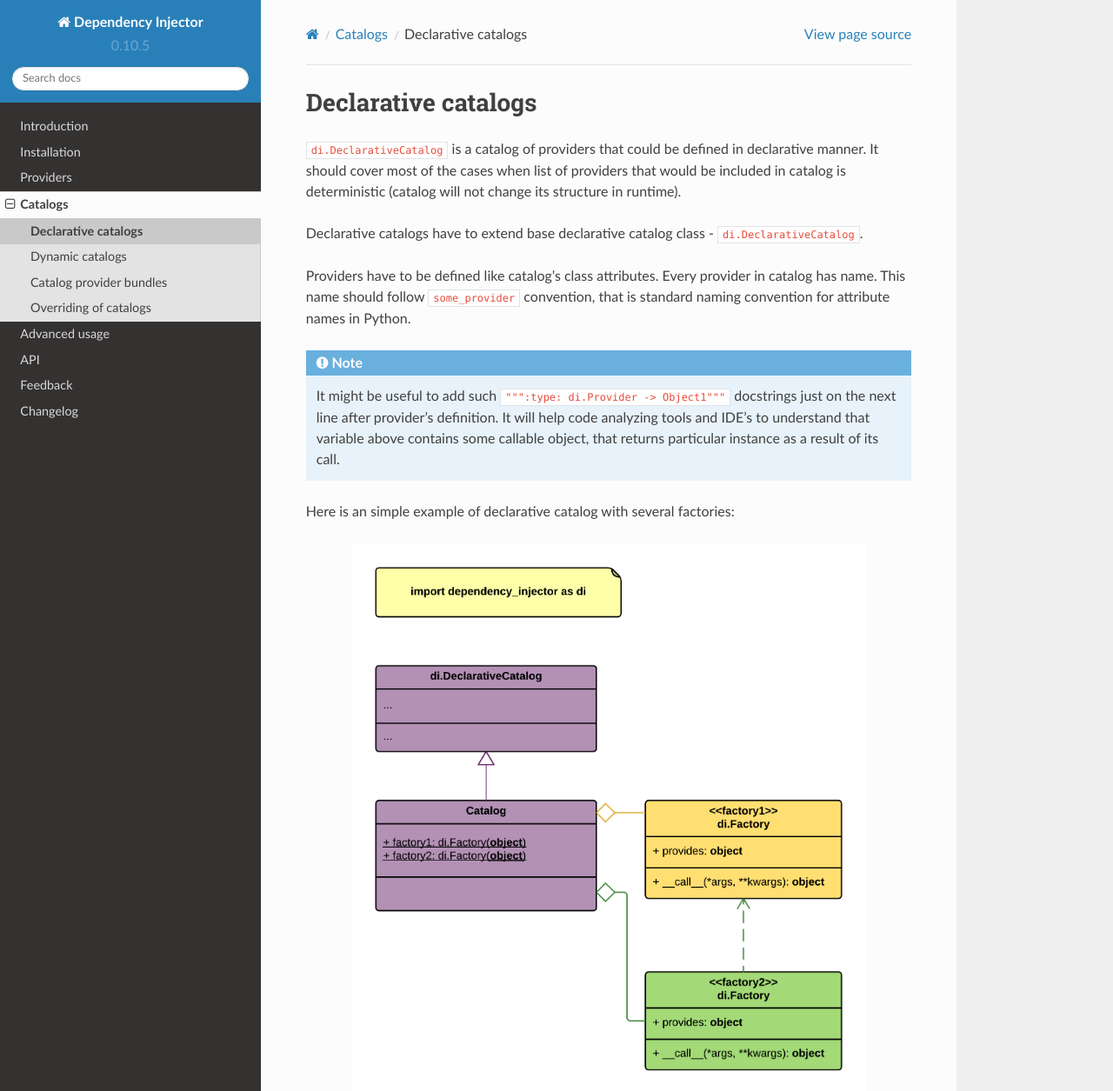
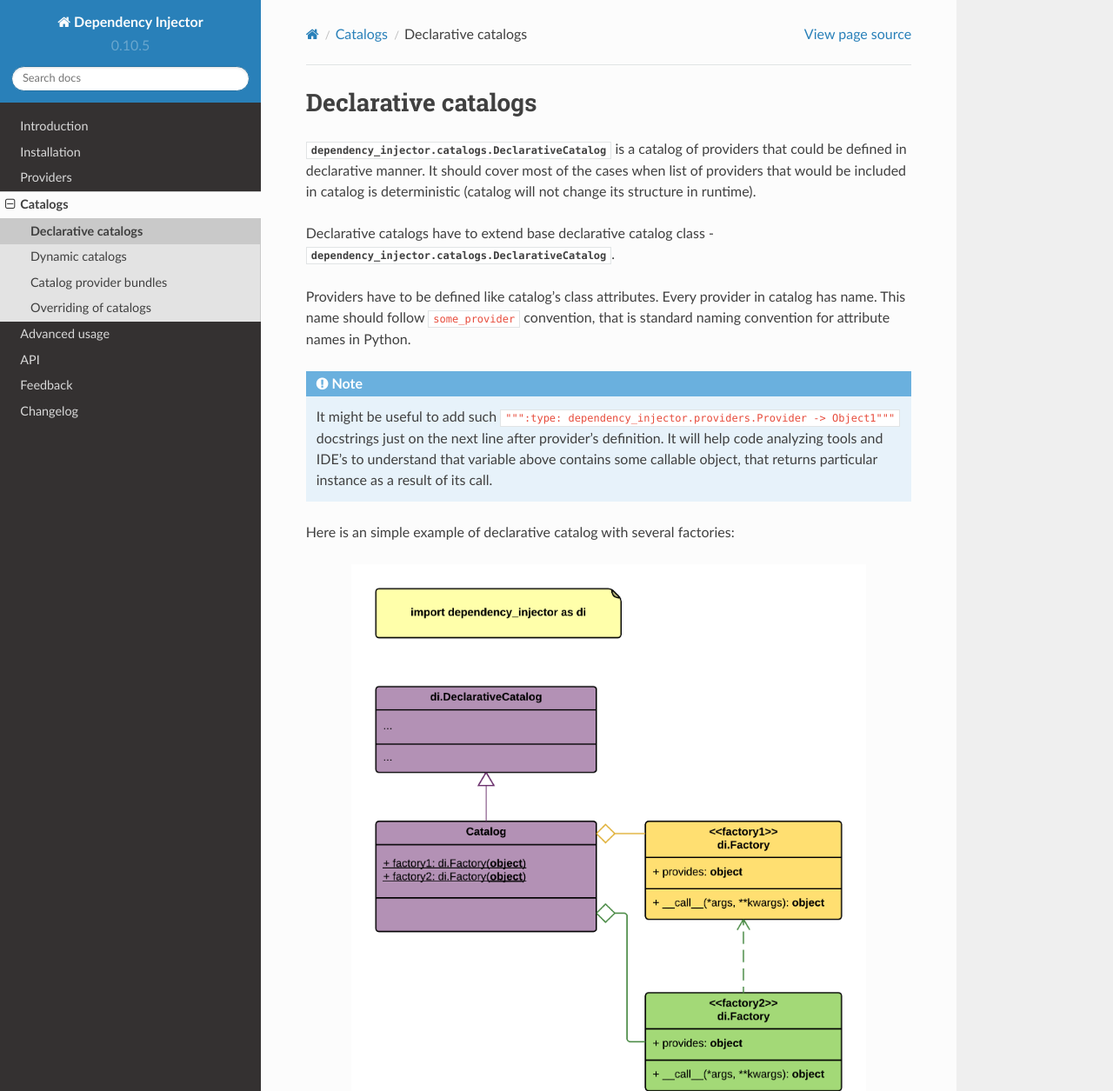
Before and after one commit to ets-labs/python-dependency-injector, a Sphinx documentation site: the page built from docs/catalogs/declarative.rst, in a window 1280 px wide and 1400 px high, cut to the strip 0-1255 px from the top of the window. Shown: the whole strip at 87% size. Built offline with Sphinx 7.4.7 and the Read the Docs theme 2.0.0, drawn with Linux system fonts in a browser that asks for light colours; some of the changed text lies outside the part shown.

```diff
--- /dev/null
+++ b/docs/api/errors.rst
@@ -0,0 +1,5 @@
+``dependency_injector.errors``
+------------------------------
+
+.. automodule:: dependency_injector.errors
+   :members:
--- a/docs/api/index.rst
+++ b/docs/api/index.rst
@@ -3,7 +3,10 @@ API
 
 
 ..  toctree::
-    :maxdepth: 1
+    :maxdepth: 2
 
+    top_level
     providers
     catalogs
+    errors
+    utils
--- /dev/null
+++ b/docs/api/top_level.rst
@@ -0,0 +1,6 @@
+``dependency_injector``
+-----------------------
+
+.. automodule:: dependency_injector
+   :members:
+   :special-members:
--- /dev/null
+++ b/docs/api/utils.rst
@@ -0,0 +1,5 @@
+``dependency_injector.utils``
+-----------------------------
+
+.. automodule:: dependency_injector.utils
+   :members:
--- a/docs/catalogs/declarative.rst
+++ b/docs/catalogs/declarative.rst
@@ -1,13 +1,13 @@
 Declarative catalogs
 --------------------
 
-``di.DeclarativeCatalog`` is a catalog of providers that could be defined in
-declarative manner. It should cover most of the cases when list of providers
-that would be included in catalog is deterministic (catalog will not change
-its structure in runtime).
+:py:class:`dependency_injector.catalogs.DeclarativeCatalog` is a catalog of
+providers that could be defined in declarative manner. It should cover most
+of the cases when list of providers that would be included in catalog is
+deterministic (catalog will not change its structure in runtime).
 
 Declarative catalogs have to extend base declarative catalog class -
-``di.DeclarativeCatalog``.
+:py:class:`dependency_injector.catalogs.DeclarativeCatalog`.
 
 Providers have to be defined like catalog's class attributes. Every provider in
 catalog has name. This name should follow ``some_provider`` convention,
@@ -15,7 +15,8 @@ that is standard naming convention for attribute names in Python.
 
 .. note::
 
-    It might be useful to add such ``""":type: di.Provider -> Object1"""``
+    It might be useful to add such
+    ``""":type: dependency_injector.providers.Provider -> Object1"""``
     docstrings just on the next line after provider's definition.  It will
     help code analyzing tools and IDE's to understand that variable above
     contains some callable object, that returns particular instance as a
@@ -30,9 +31,9 @@ Here is an simple example of declarative catalog with several factories:
 .. literalinclude:: ../../examples/catalogs/declarative.py
    :language: python
 
-``di.DeclarativeCatalog`` has several features that could be useful for some
-kind of operations on catalog's providers (please visit API docs for
-getting full list of feautes -
+:py:class:`dependency_injector.catalogs.DeclarativeCatalog` has several
+features that could be useful for some kind of operations on catalog's
+providers (please visit API docs for getting full list of feautes -
 :py:class:`dependency_injector.catalogs.DeclarativeCatalog`):
 
 Example:
```
Also changed, not shown: docs/api/catalogs.rst (+3 -58 lines), docs/api/providers.rst (+8 -2 lines), 2 other files.
